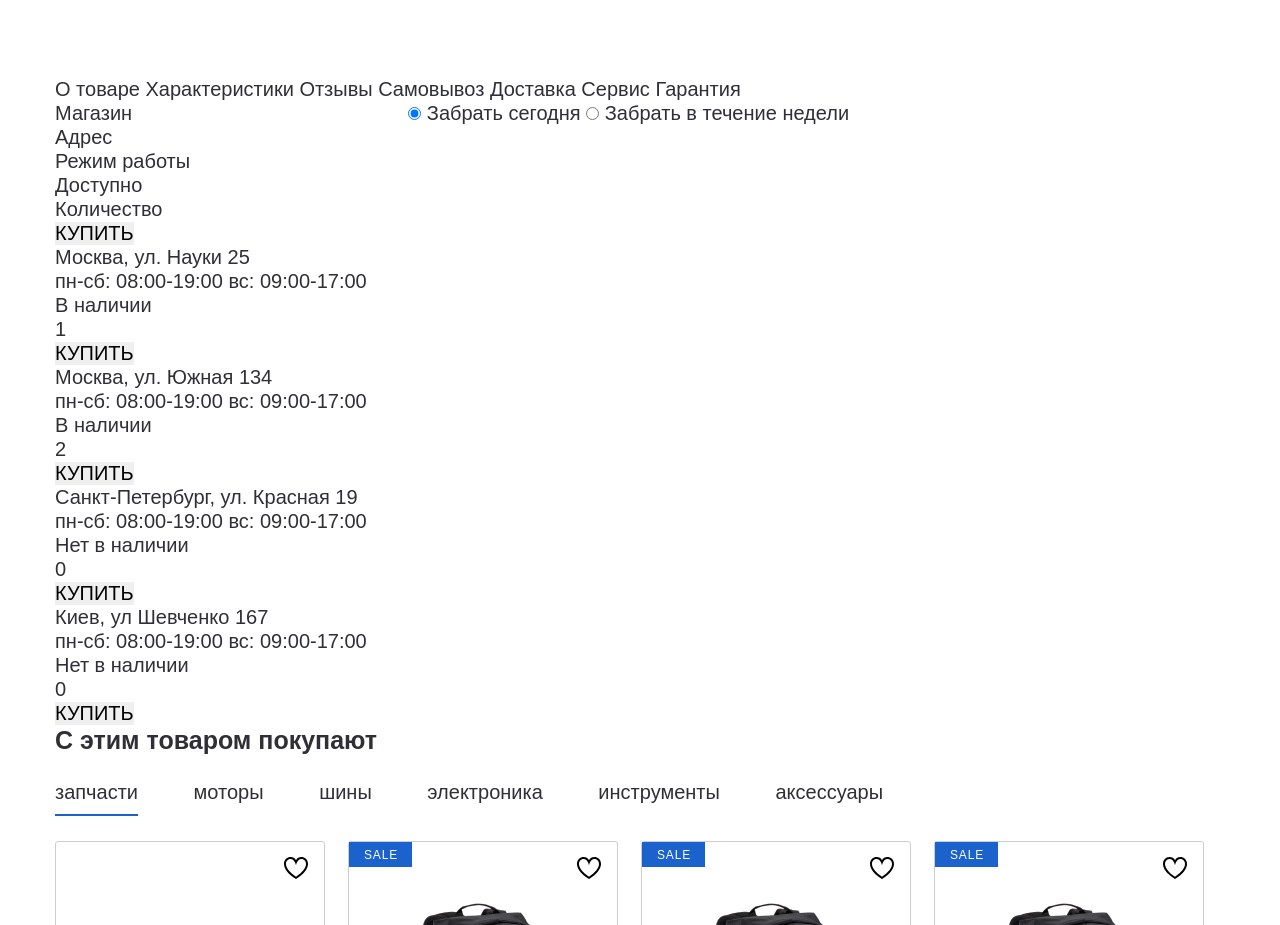
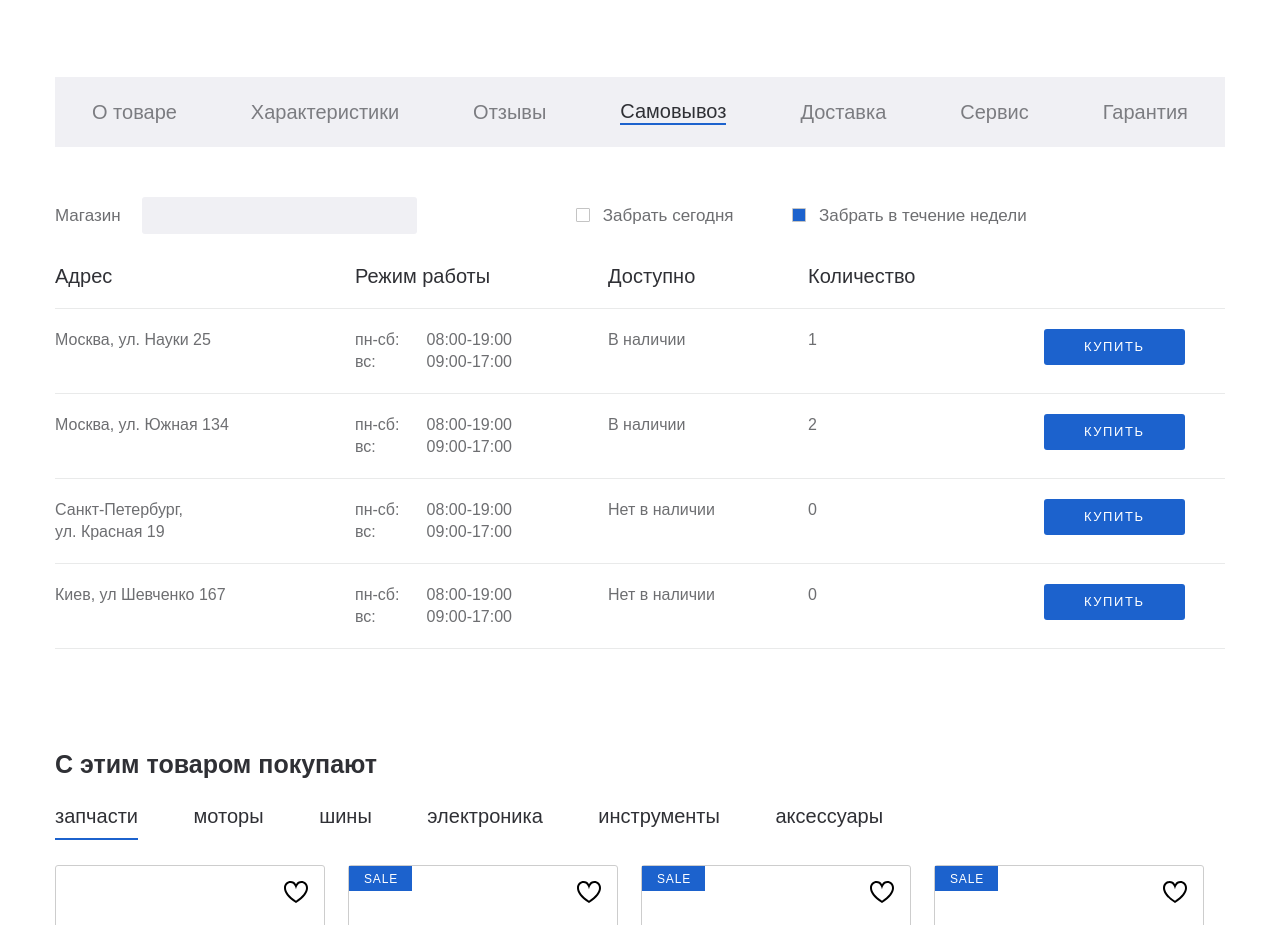
Before and after one commit to Evgeny-Laznevoy/StoreMoto, a website: page app/product.html in a window 1280 px wide. Shown: the part 932-1857 px from the top of the page. Drawn offline with nearby package versions, Linux system fonts and the light colour scheme.

Commit message:
layout tab section product page

```diff
--- a/app/product.html
+++ b/app/product.html
@@ -239,29 +239,32 @@
                   <input class="card__input-search" type="text">
                 </label>
                 <label class="card__label-pickup">
-                  <input type="radio" checked>
+                  <input class="filter-style" type="radio" name="pickup">
                   Забрать сегодня
                 </label>
                 <label class="card__label-pickup">
-                  <input type="radio">
+                  <input class="filter-style" type="radio" name="pickup" checked>
                   Забрать в течение недели
                 </label>
               </div>
               <ul class="card__tabs-list">
-                <li class="card__list-item">
-                  <div class="card__list-address card__list-addresstitle">Адрес</div>
-                  <div class="card__list-workhours card__list-workhourstitle">Режим работы</div>
-                  <div class="card__list-avialable card__list-avialabletitle">Доступно</div>
-                  <div class="card__list-num card__list-numtitle">Количество</div>
-                  <div class="card__list-btn card__list-btntitle">
-                    <button type="submit">КУПИТЬ</button>
-                  </div>
+                <li class="card__list-item card__list-itemtitle">
+                  <div class="card__list-address">Адрес</div>
+                  <div class="card__list-workhours">Режим работы</div>
+                  <div class="card__list-avialable">Доступно</div>
+                  <div class="card__list-num">Количество</div>
                 </li>
                 <li class="card__list-item">
                   <div class="card__list-address">Москва, ул. Науки 25</div>
                   <div class="card__list-workhours">
-                    <span>пн-сб: 08:00-19:00</span>
-                    <span>вс: 09:00-17:00</span>
+                    <div class="workhours">
+                      <span>пн-сб:</span>
+                      <span>08:00-19:00</span>
+                    </div>
+                    <div class="workhours">
+                      <span>вс:</span>
+                      <span>09:00-17:00</span>
+                    </div>
                   </div>
                   <div class="card__list-avialable">В наличии</div>
                   <div class="card__list-num">1</div>
@@ -272,8 +275,14 @@
                 <li class="card__list-item">
                   <div class="card__list-address">Москва, ул.  Южная 134</div>
                   <div class="card__list-workhours">
-                    <span>пн-сб: 08:00-19:00</span>
-                    <span>вс: 09:00-17:00</span>
+                    <div class="workhours">
+                      <span>пн-сб:</span>
+                      <span>08:00-19:00</span>
+                    </div>
+                    <div class="workhours">
+                      <span>вс:</span>
+                      <span>09:00-17:00</span>
+                    </div>
                   </div>
                   <div class="card__list-avialable">В наличии</div>
                   <div class="card__list-num">2</div>
@@ -282,10 +291,17 @@
                   </div>
                 </li>
                 <li class="card__list-item">
-                  <div class="card__list-address">Санкт-Петербург, ул. Красная 19</div>
+                  <div class="card__list-address">Санкт-Петербург,<br>
+                    ул. Красная 19</div>
                   <div class="card__list-workhours">
-                    <span>пн-сб: 08:00-19:00</span>
-                    <span>вс: 09:00-17:00</span>
+                    <div class="workhours">
+                      <span>пн-сб:</span>
+                      <span>08:00-19:00</span>
+                    </div>
+                    <div class="workhours">
+                      <span>вс:</span>
+                      <span>09:00-17:00</span>
+                    </div>
                   </div>
                   <div class="card__list-avialable">Нет в наличии</div>
                   <div class="card__list-num">0</div>
@@ -296,8 +312,14 @@
                 <li class="card__list-item">
                   <div class="card__list-address">Киев, ул Шевченко 167</div>
                   <div class="card__list-workhours">
-                    <span>пн-сб: 08:00-19:00</span>
-                    <span>вс: 09:00-17:00</span>
+                    <div class="workhours">
+                      <span>пн-сб:</span>
+                      <span>08:00-19:00</span>
+                    </div>
+                    <div class="workhours">
+                      <span>вс:</span>
+                      <span>09:00-17:00</span>
+                    </div>
                   </div>
                   <div class="card__list-avialable">Нет в наличии</div>
                   <div class="card__list-num">0</div>
--- a/app/scss/style.scss
+++ b/app/scss/style.scss
@@ -1645,10 +1645,115 @@
   }
 
   &__buttons {
-
     & a + a {
       margin-left: 30px;
     }
   }
 }
+
+.card {
+  &__tab {
+    font-size: 20px;
+    line-height: 24px;
+    color: #2f3035;
+    opacity: 0.6;
+
+    &.tab--active {
+      border-bottom: 2px solid #1c62cd;
+      opacity: 1;
+    }
+
+    &-box {
+      background: #f0f0f4;
+      display: flex;
+      justify-content: space-around;
+      align-items: center;
+      padding: 22px 0;
+      margin-bottom: 50px;
+    }
+  }
+
+  &__tabs {
+    margin-bottom: 100px;
+  }
+
+  &__input-search {
+    background: #f0f0f4;
+    border-radius: 3px;
+    margin-left: 17px;
+    padding: 9px 37px 9px 17px;
+    border: none;
+  }
+
+  &__label-search {
+    font-size: 17px;
+    line-height: 20px;
+    color: rgba(47, 48, 53, 0.7);
+    margin-right: 100px;
+  }
+
+  &__top-line {
+    margin-bottom: 10px;
+  }
+
+  &__label-pickup {
+    margin-left: 54px;
+    line-height: 20px;
+    color: rgba(47, 48, 53, 0.7);
+    font-size: 17px;
+  }
+
+  &__list-item {
+    padding: 20px 0;
+    border-bottom: 1px solid rgba($color: #2f3035, $alpha: 0.1);
+    display: flex;
+    font-size: 16px;
+    line-height: 22px;
+    color: rgba(47, 48, 53, 0.7);
+  }
+
+  &__list-itemtitle {
+    color: rgb(47, 48, 53);
+    font-size: 20px;
+    line-height: 24px;
+  }
+
+  &__list-address {
+    width: 220px;
+    margin-right: 80px;
+  }
+
+  &__list-workhours {
+    width: 157px;
+    margin-right: 96px;
+    .workhours {
+      display: flex;
+      justify-content: space-between;
+    }
+  }
+
+  &__list-avialable {
+    width: 140px;
+    margin-right: 60px;
+  }
+
+  &__list-num {
+    width: 104px;
+    margin-right: 132px;
+  }
+
+  &__list-btn {
+
+    button {
+      font-size: 13px;
+      line-height: 16px;
+      letter-spacing: 0.12em;
+      color: #ffffff;
+      background: #1c62cd;
+      border-radius: 3px;
+      padding: 10px 40px;
+    }
+  }
+}
+
 @import "media";
```
Also changed, not shown: app/css/style.min.css.
